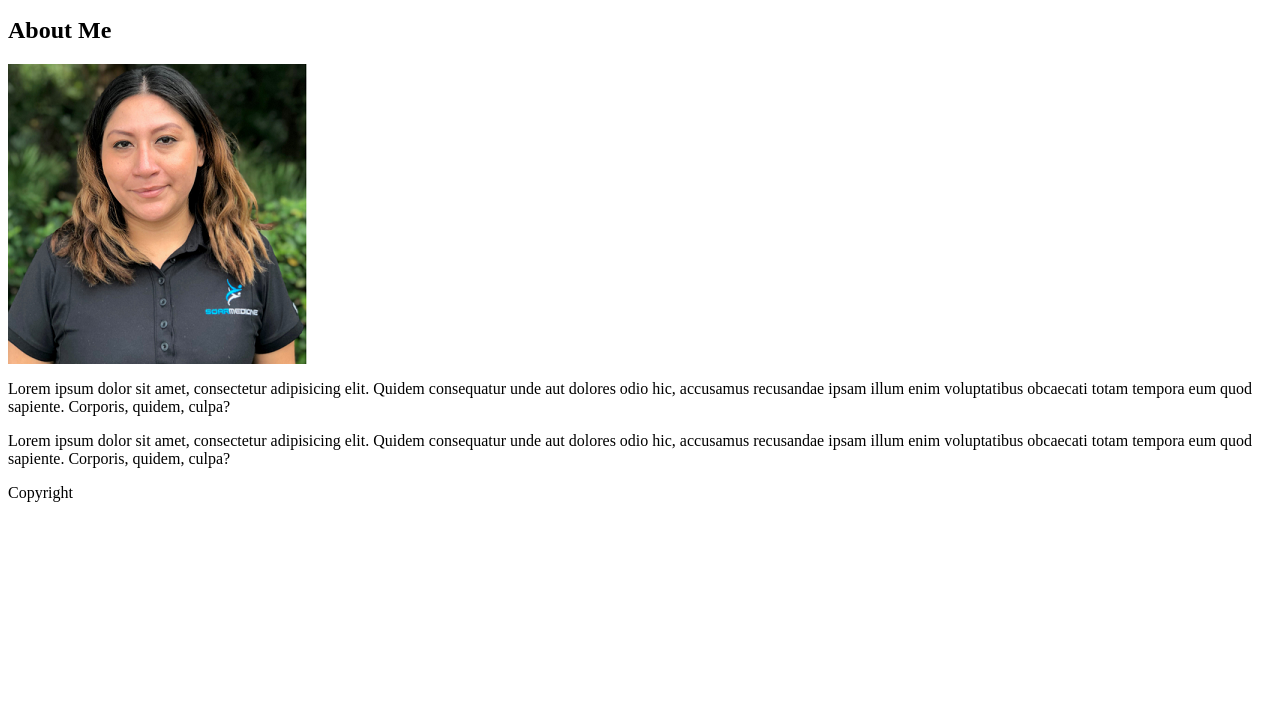
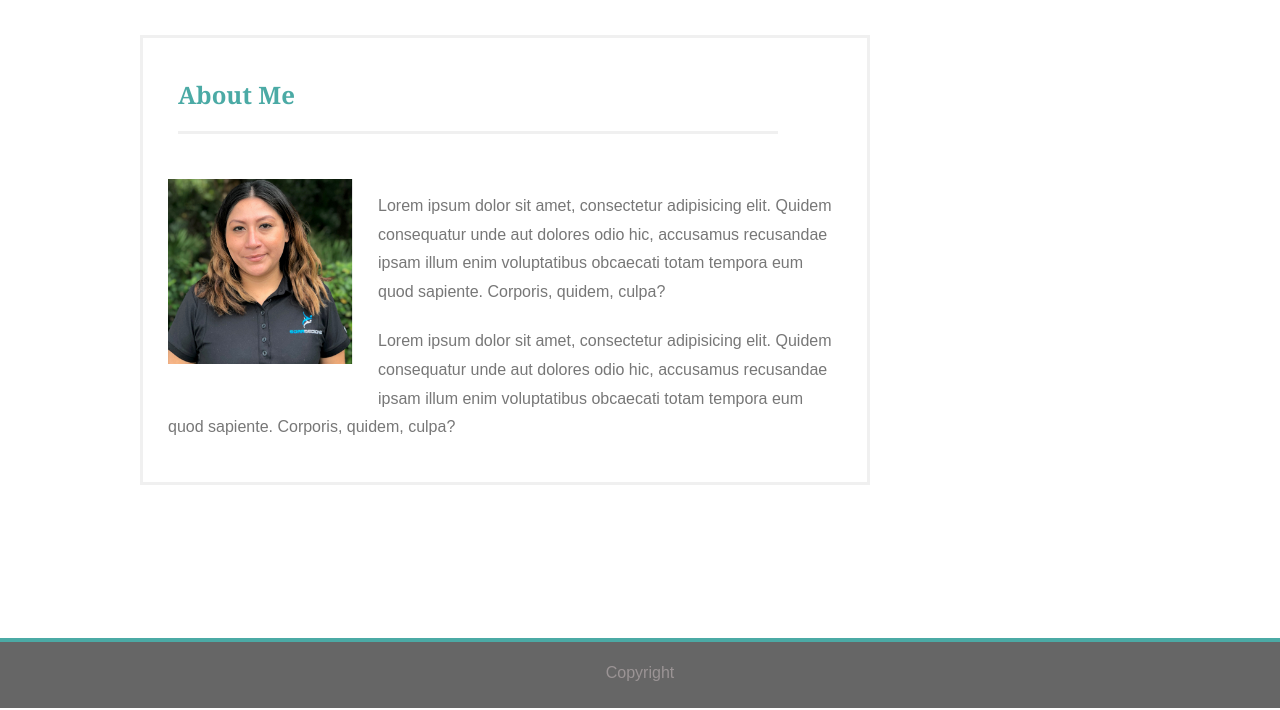
Before and after one commit to Jrubi89/Basic-Portfolio, a plain HTML site: page index.html in a window 1280 px wide. Shown: the part 90-800 px from the top of the page. Drawn offline with Linux system fonts and the light colour scheme; the site is published under a folder, as on GitHub Pages, so addresses that start at the root find nothing.

Commit message:
Update index.html

```diff
--- a/index.html
+++ b/index.html
@@ -4,7 +4,7 @@
     <head>
         <meta charset="utf-8">
         <title>About Me Page</title>
-        <link rel="stylesheet" type="text/css" href="/assets/css/style.css">
+        <link rel="stylesheet" type="text/css" href="assets/css/style.css">
 </head>
 <body>
 
```
